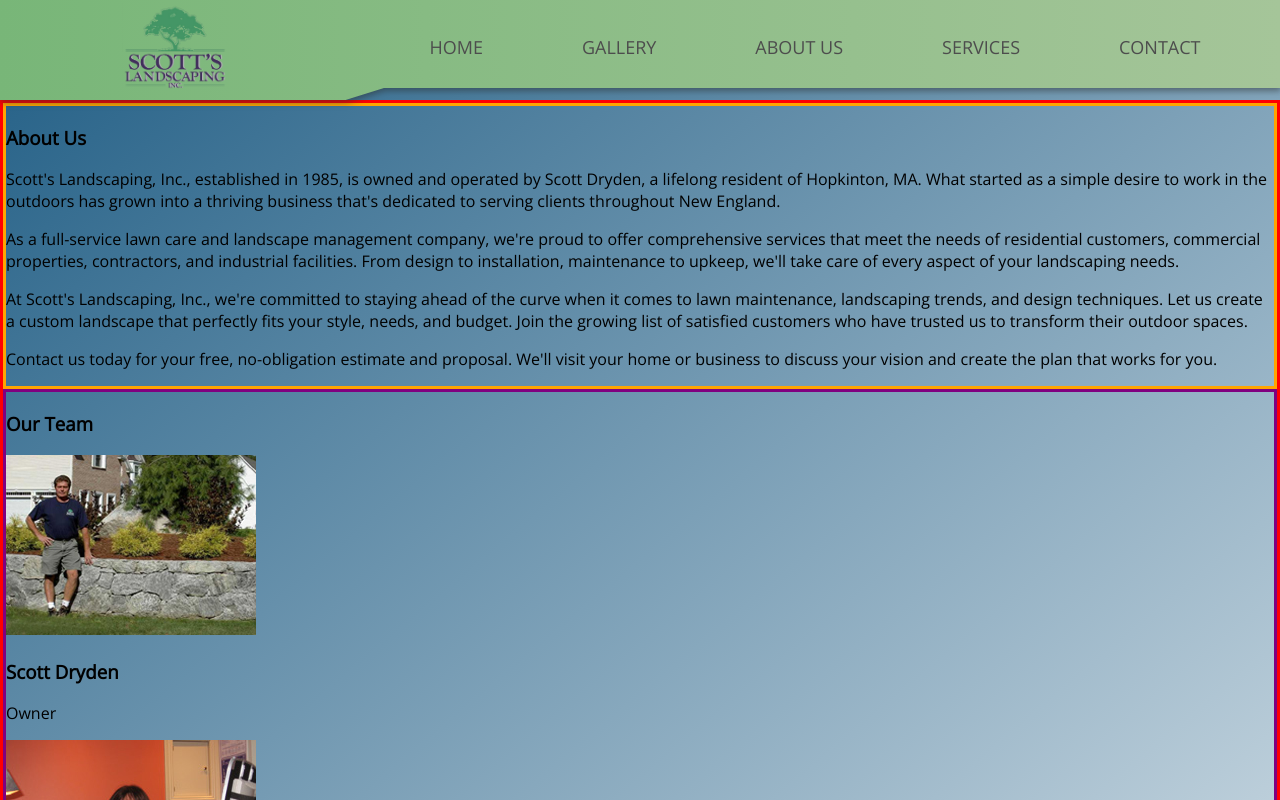
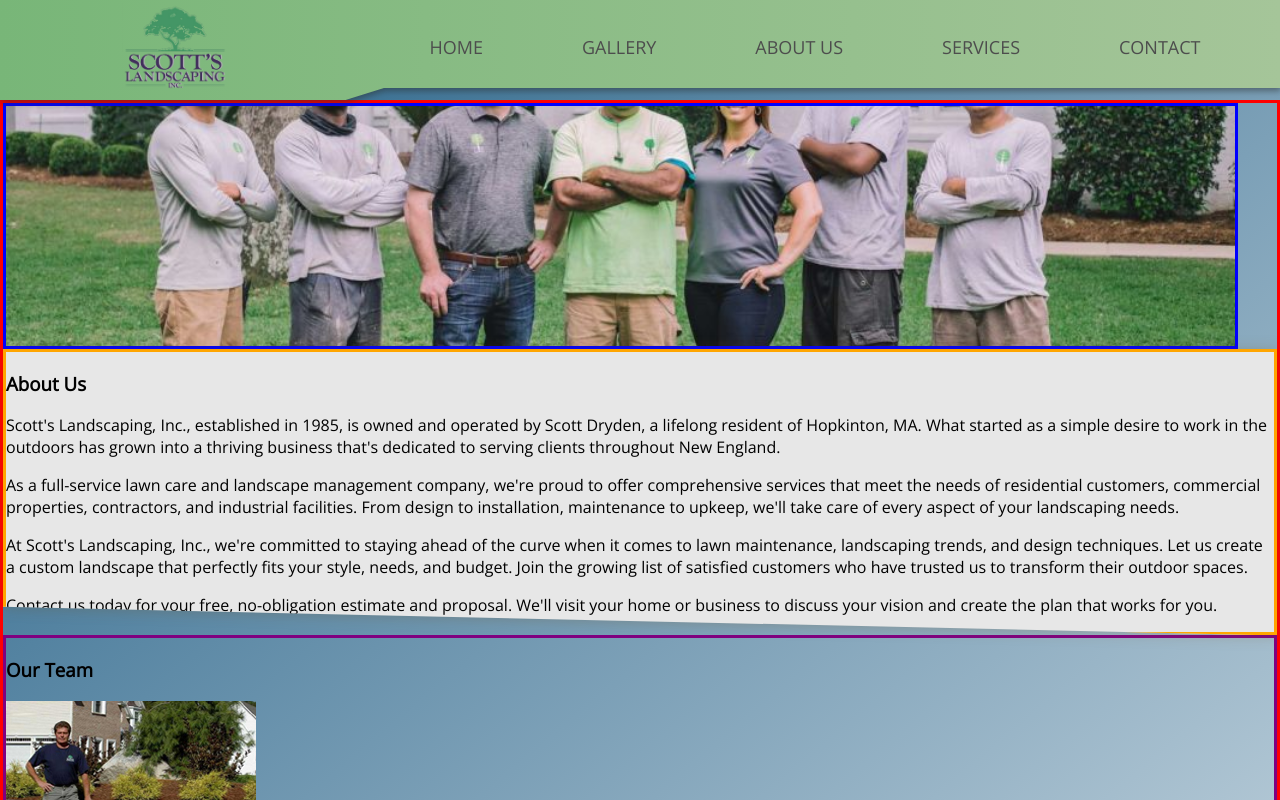
Before and after one commit to cbowman422/scottslandscaping, a React (Create React App) app: page /about in a window 1280 px wide. Shown: the top 800 px of the page. Built offline with nearby package versions, Linux system fonts and the light colour scheme.

Commit message:
hero image for about and clip path

```diff
--- a/src/css/About.css
+++ b/src/css/About.css
@@ -5,8 +5,23 @@
 
 }
 
+.about-hero-container{
+  border: solid blue;
+  background-image: url('../images/landscape-team-photo.jpeg');
+  background-size: cover;
+  background-position: center;
+  width: 96vw;
+  height: 30vh;
+}
+
+.about-section-container-shadow{
+  filter: drop-shadow(1px 1px 7px rgba(116, 76, 23, 0.25));
+}
+
 .about-section-container{
   border: solid orange;
+  background-color: var(--white);
+  clip-path: polygon(0 0, 100% 0, 100% 100%, 0 90%);
 
 
 }
--- a/src/pages/About.js
+++ b/src/pages/About.js
@@ -1,6 +1,5 @@
 import React from 'react';
 import '../css/About.css';
-
 
 import scott from '../images/scott-250x180.jpeg';
 import charlene from '../images/Charlene_office_pic.jpeg';
@@ -9,6 +8,10 @@
   return (
     <div className="about-container" >
 
+      <div className="about-hero-container" >
+      </div>
+
+      <div className="about-section-container-shadow">
         <div className="about-section-container" >
           <h3 className="about-section-h3" > About Us </h3>
             <p className="about-section-p"> Scott's Landscaping, Inc., established in 1985, is owned and operated by Scott Dryden, a lifelong resident of Hopkinton, MA. What started as a simple desire to work in the outdoors has grown into a thriving business that's dedicated to serving clients throughout New England. </p>
@@ -16,6 +19,8 @@
             <p className="about-section-p"> At Scott's Landscaping, Inc., we're committed to staying ahead of the curve when it comes to lawn maintenance, landscaping trends, and design techniques. Let us create a custom landscape that perfectly fits your style, needs, and budget. Join the growing list of satisfied customers who have trusted us to transform their outdoor spaces.</p>
             <p className="about-section-p"> Contact us today for your free, no-obligation estimate and proposal. We'll visit your home or business to discuss your vision and create the plan that works for you.</p>
         </div>
+      </div>
+
 
       <div className="about-team-container">
         <h3 className="about-team-h3"> Our Team </h3>
```
Also changed, not shown: src/images/landscape-team-photo.jpeg (added). Lines whose indentation alone changed are shown as unchanged.
